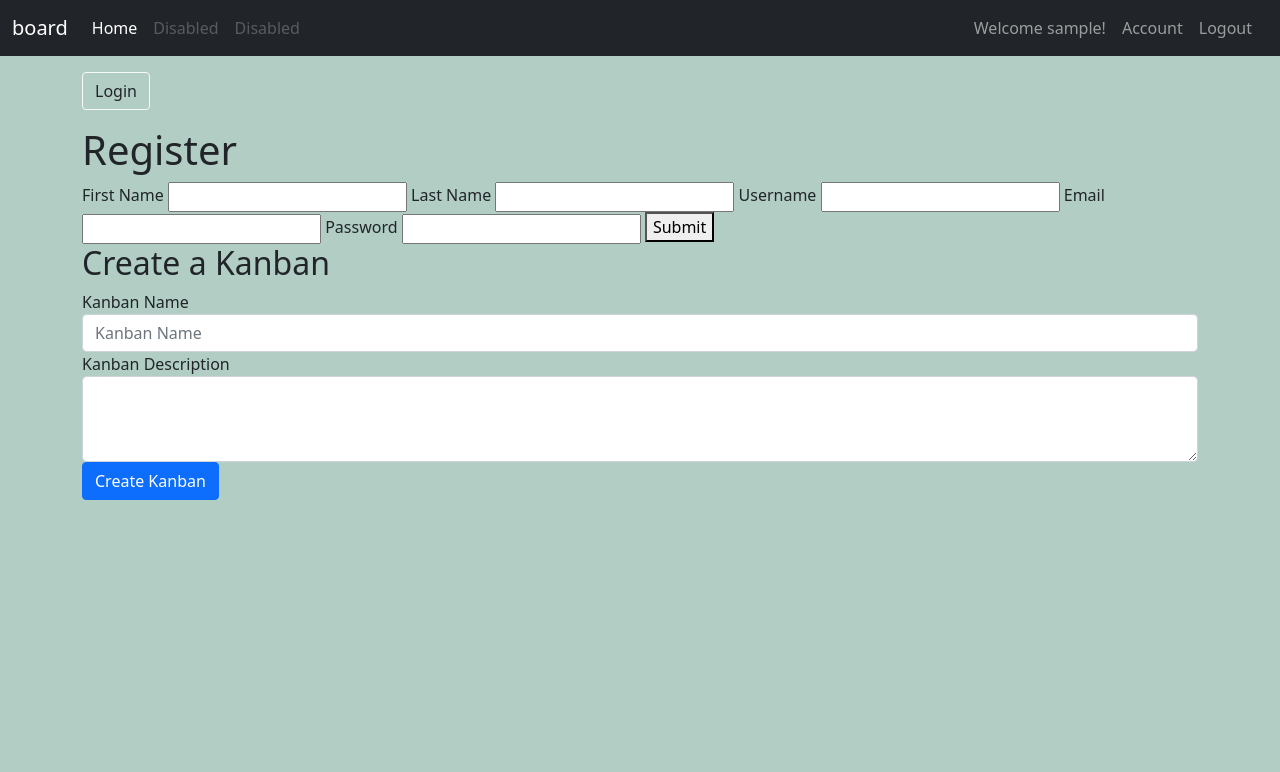
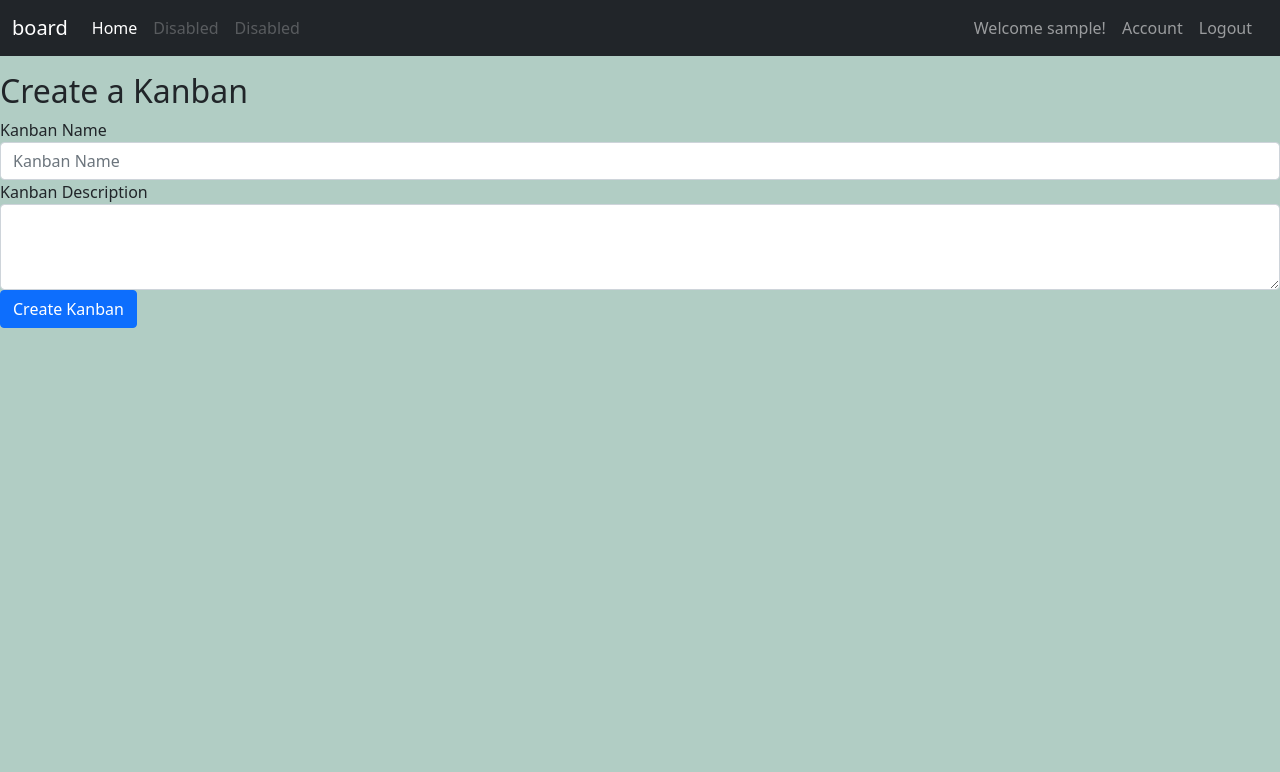
Before and after one commit to cdmichaelb/kanban_capstone, a Django app: page / in a window 1280 px wide. Shown: the top 772 px of the page. Run offline with Django 4.2, Linux system fonts and the light colour scheme; a user stored in the database is signed in; tables that the repository leaves empty hold one stand-in row (values such as "Sample post"); some libraries are stand-ins or nearby versions.

Commit message:
working on formatting

```diff
--- a/board/models.py
+++ b/board/models.py
@@ -38,7 +38,7 @@
     created_at = models.DateTimeField(auto_now_add=True)
     updated_at = models.DateTimeField(auto_now=True)
     user = models.ForeignKey(CustomUser, on_delete=models.CASCADE)
-    index = models.IntegerField(default=0)
+    index = models.IntegerField(default=0) # redundant
     column = models.ForeignKey(Column, on_delete=models.CASCADE, related_name='cards')
     class Meta:
         ordering = ('-created_at',)
--- a/board/serializers.py
+++ b/board/serializers.py
@@ -1,8 +1,5 @@
-from email.policy import default
 from rest_framework import serializers
 from .models import *
-from users.serializers import UserDetailSerializer
-from users.models import CustomUser
 
 class CardSerializer(serializers.ModelSerializer):
     class Meta:
--- a/board/urls.py
+++ b/board/urls.py
@@ -21,7 +21,4 @@
     path('card/<int:pk>', views.card_detail, name='card_detail'),
     path('card/delete/<int:pk>', views.card_delete, name='card_delete'),
 
-    # Favicon Error was driving me crazy
-    #path('favicon.ico', RedirectView.as_view(url='/static/images/favicon.ico')),
-
 ]
--- a/kanban_capstone/urls.py
+++ b/kanban_capstone/urls.py
@@ -20,7 +20,6 @@
 urlpatterns = [
     path('api-auth', include('rest_framework.urls')),
     path('admin/', admin.site.urls),
-    #path('board/', include('board.urls'), name='board'),
     path('' , include('board.urls'), name='index'),
     path('users/', include('users.urls')),
     path('favicon.ico', RedirectView.as_view(url='/static/images/favicon.ico')),
--- a/static/css/main.css
+++ b/static/css/main.css
@@ -2,6 +2,13 @@
 	visibility: hidden;
 } */
 
-.show {
+/* .show {
 	visibility: visible;
+} */
+
+[v-cloak] > * {
+	display: none;
 }
+[v-cloak]::before {
+	content: "Loading…";
+}
--- a/static/js/main.js
+++ b/static/js/main.js
@@ -1,9 +1,7 @@
 // Toggle display of id edit-form when edit edit-button is clicked
 let print = console.log; //TODO: Remove later
-
 $(document).ready(function () {
 	console.log("Loaded");
-	$("#kanban-detail-page").hide("fast");
 	$("#mainNavbar").show("fast");
 	$("#loginButton").click(function (event) {
 		event.preventDefault();
@@ -31,12 +29,12 @@
 		//$("#kanbanApp").show("fast");
 		$("#loginForm").hide("fast");
 		$("#registerForm").hide("fast");
-	});
+	}); */
 	$("#kanban-list-page-kanban-button").click(function (event) {
 		event.preventDefault();
 		//$("#kanban-list-page").hide("fast");
 		$("#kanban-detail-page").show("fast");
-	}); */
+	});
 });
 
 const BASE_URL = "";
@@ -73,6 +71,10 @@
 				console.log(BASE_URL);
 				console.log(error);
 			});
+	},
+	mounted() {
+		$("#loginApp").show();
+		console.log("ready");
 	},
 });
 
@@ -118,6 +120,7 @@
 		kanban_count: 0,
 		componentKey: 0,
 	},
+	mounted() {},
 	created: function () {
 		axios.defaults.xsrfHeaderName = "X-CSRFToken";
 		axios.defaults.headers = {
--- a/templates/board/index.html
+++ b/templates/board/index.html
@@ -1,27 +1,33 @@
 {% extends 'base.html' %} {% block content %} {% load static %}
 <br /><br /><br />
 {% if request.user.is_authenticated %}
-<div id="loginApp">
+<div id="loginApp" class="d-none" v-cloak>
 	{% else %}
-	<div id="loginApp" class="show">
+	<div id="loginApp" style="display: none" v-cloak>
 		{% endif %}
-		<div class="show" v-if="user.username">
+
+		<div v-if="user.username">
 			<h2>Welcome [[user.username]]!</h2>
 		</div>
 
-		<div class="show" v-else>
-			<div class="show" id="loginForm" style="display: none">
+		<div v-else>
+			<div id="loginForm" style="display: none">
 				<p class="btn border-1 border-light" id="registerButton">Register</p>
 				{% include 'users/login.html' %}
 			</div>
-			<div class="show" id="registerForm">
+			<div id="registerForm">
 				<p class="btn border-1 border-light" id="loginButton">Login</p>
 				{% include 'users/register.html' %}
 			</div>
 		</div>
 	</div>
+</div>
 {% if request.user.is_authenticated %}
-	<div id="kanbanApp">
+<div id="kanbanApp" v-cloak>
+	{% else %}
+	<div id="kanbanApp" class="d-none" v-cloak></div>
+	{% endif %} {% if request.user.is_authenticated %}
+
 	<div class="show" id="kanban-list-page">
 		<div class="show" v-if="kanban_count > 0">
 			<div class="show" v-for="kanban in kanbans">
@@ -80,7 +86,7 @@
 			</form>
 		</div>
 	</div>
-		<div id="kanban-detail-page">
+	<div id="kanban-detail-page" style="display: none">
 		<div class="card">
 			<h2>[[kanbans.name]]</h2>
 			<div class="card-body">
@@ -92,6 +98,7 @@
 			</div>
 		</div>
 		<!-- create column -->
+
 		<div class="create-column">
 			<h2>Create a Column</h2>
 			<form>
@@ -126,11 +133,11 @@
 			</form>
 		</div>
 		<!-- List columns -->
-			<div class="column-list">
-				<div v-for="column in kanbans.columns">
-					<div class="btn bg-dark text-light border-1 border-light">
+		<div class="column-list row">
+			<div v-for="column in kanbans.columns" class="col">
+				<div class="card bg-dark text-light border-1 border-light">
 					<div class="column-header">
-							<h3>[[column.id]]. [[column.name]]</h3>
+						<h3 class="text-center">[[column.name]]</h3>
 					</div>
 					<div class="column-body">
 						<p>
@@ -140,13 +147,13 @@
 							[[column.updated_at]]. -->
 						</p>
 						<div class="cards">
-								<div v-for="card in column.cards">
+							<div v-for="card in column.cards" class="row">
 								<div
 									:id="card"
-										class="btn bg-light text-dark border-1 border-light"
+									class="btn bg-light text-dark border-1 border-light col"
 								>
 									<div :id="card" class="card-header">
-											<h3 :id="card">[[card.id]]. [[card.name]]</h3>
+										<h3 :id="card">[[card.name]]</h3>
 									</div>
 									<div :id="card" class="card-body">
 										<p :id="card">
@@ -213,9 +220,9 @@
 						</div>
 					</div>
 				</div>
+				<!-- End of Columns--><br />
 			</div>
 		</div>
 	</div>
 	{% endif %} {% csrf_token %} {% endblock %}
 </div>
-</div>
--- a/templates/partials/_navbar.html
+++ b/templates/partials/_navbar.html
@@ -6,7 +6,7 @@
 		class="navbar show navbar-expand-md navbar-dark fixed-top bg-dark"
 		style="display: none"
 	>
-		<div class="container-fluid show">
+		<div class="container-fluid">
 			<a class="navbar-brand" href="{% url 'board:index' %}">board</a>
 
 			<button
@@ -20,7 +20,7 @@
 			>
 				<span class="navbar-toggler-icon"></span>
 			</button>
-			<div class="collapse navbar-collapse show" id="navbarCollapse">
+			<div class="collapse navbar-collapse" id="navbarCollapse">
 				<ul class="navbar-nav me-auto mb-2 mb-md-0">
 					<li class="nav-item">
 						<a
@@ -51,7 +51,7 @@
 				</ul>
 				<ul class="navbar-nav me-2">
 					{% if request.user.is_authenticated %}
-					<div class="nav-link show">Welcome {{user.username}}!</div>
+					<div class="nav-link">Welcome {{user.username}}!</div>
 					<li class="nav-item">
 						<a class="nav-link" href="{% url 'users:account' %}"> Account</a>
 					</li>
```
Lines whose indentation alone changed are shown as unchanged.
